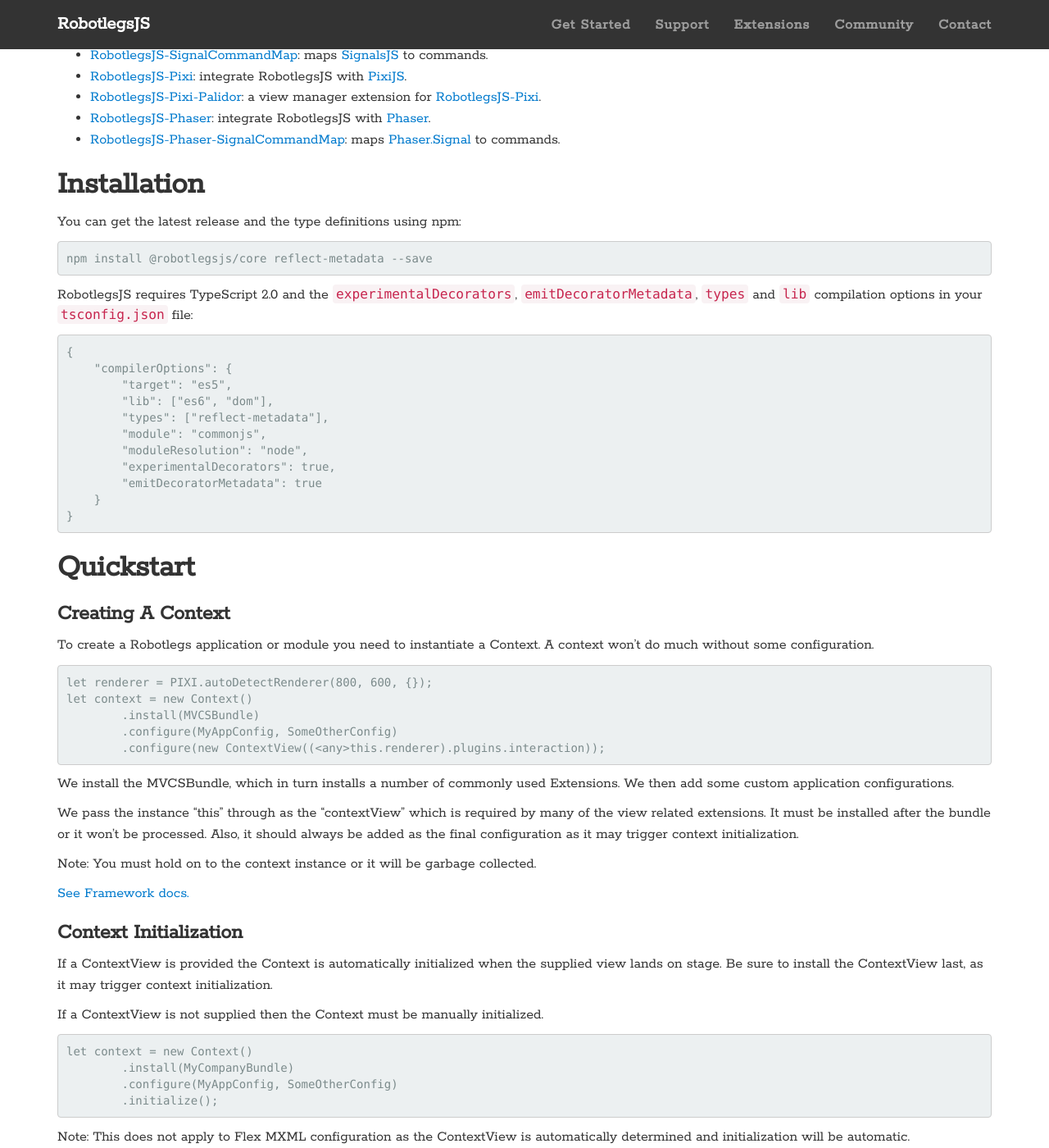
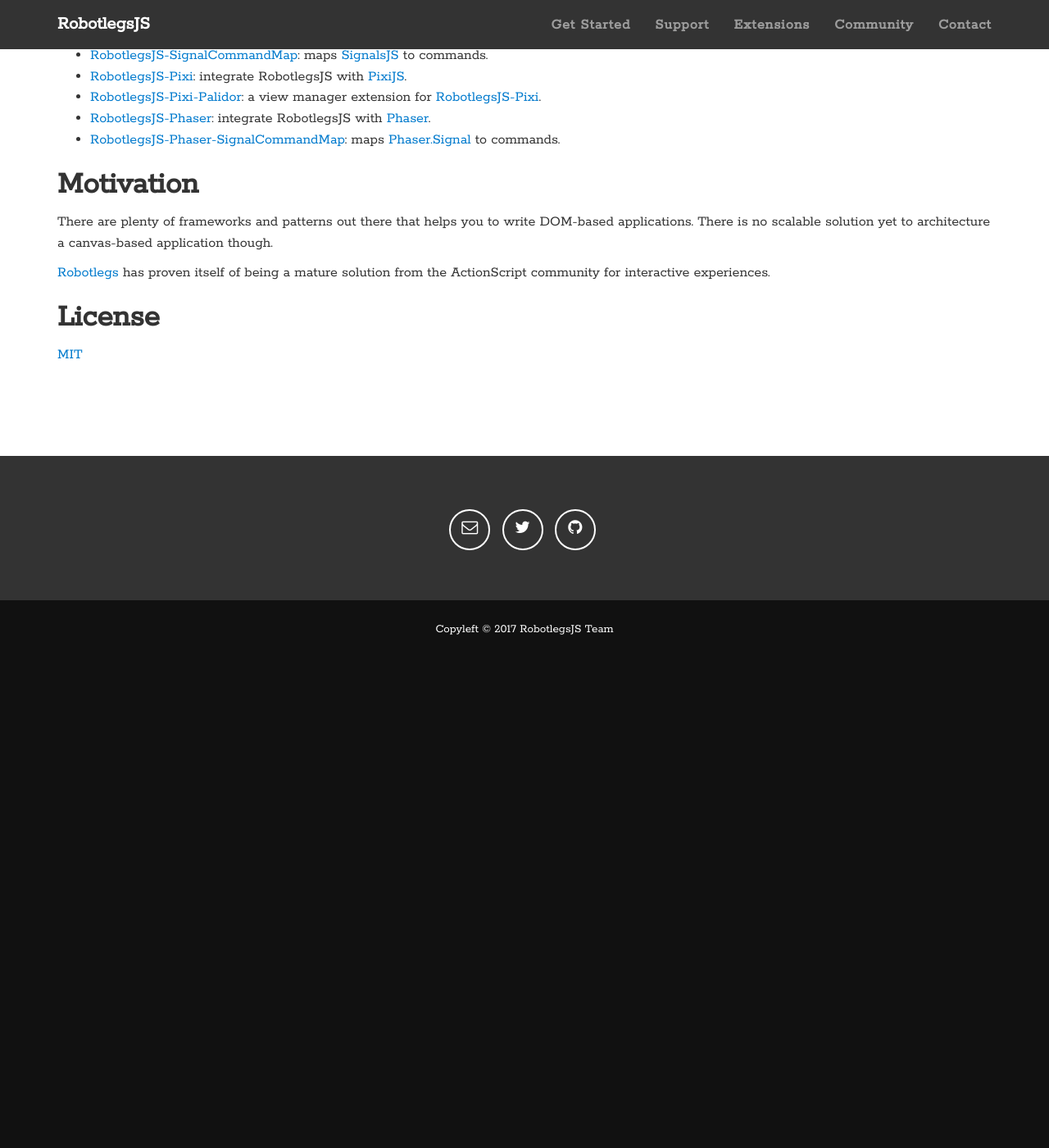
Before and after one commit to RobotlegsJS/robotlegsjs.github.io, a Jekyll site: the page built from pages/getstarted.md, in a window 1280 px wide and 1400 px high, scrolled down 505 px. Shown: the whole window at 82% size. Built offline with Jekyll 4.4.1, drawn with Linux system fonts in a browser that asks for light colours; after the commit the page ends 1308 px from its top, so only the background shows below that; some of the changed text lies outside the part shown.

Commit message:
update get started guide

````diff
--- a/pages/getstarted.md
+++ b/pages/getstarted.md
@@ -7,11 +7,6 @@
 ===
 
 [![Gitter chat](https://badges.gitter.im/RobotlegsJS/RobotlegsJS.svg)](https://gitter.im/RobotlegsJS/RobotlegsJS)
-[![Build Status](https://secure.travis-ci.org/RobotlegsJS/RobotlegsJS.svg?branch=master)](https://travis-ci.org/RobotlegsJS/RobotlegsJS)
-[![Code Climate](https://codeclimate.com/github/RobotlegsJS/RobotlegsJS/badges/gpa.svg)](https://codeclimate.com/github/RobotlegsJS/RobotlegsJS)
-[![Test Coverage](https://codeclimate.com/github/RobotlegsJS/RobotlegsJS/badges/coverage.svg)](https://codeclimate.com/github/RobotlegsJS/RobotlegsJS/coverage)
-[![npm version](https://badge.fury.io/js/%40robotlegsjs%2Fcore.svg)](https://badge.fury.io/js/%40robotlegsjs%2Fcore)
-[![Greenkeeper badge](https://badges.greenkeeper.io/RobotlegsJS/RobotlegsJS.svg)](https://greenkeeper.io/)
 
 RobotlegsJS is a architecture-based IoC framework for JavaScript/TypeScript. This
 version is a direct port from the [ActionScript 3.0 codebase](https://github.com/robotlegs/robotlegs-framework).
@@ -27,6 +22,7 @@
 - View management
 
 **Extensions**
+
 - [RobotlegsJS-Macrobot](https://github.com/RobotlegsJS/RobotlegsJS-Macrobot): extends commands, adding support to async and macro commands.
 - [RobotlegsJS-SignalCommandMap](https://github.com/RobotlegsJS/RobotlegsJS-SignalCommandMap): maps [SignalsJS](https://github.com/RobotlegsJS/SignalsJS) to commands.
 - [RobotlegsJS-Pixi](https://github.com/RobotlegsJS/RobotlegsJS-Pixi): integrate RobotlegsJS with [PixiJS](http://www.pixijs.com).
@@ -34,190 +30,10 @@
 - [RobotlegsJS-Phaser](https://github.com/RobotlegsJS/RobotlegsJS-Phaser): integrate RobotlegsJS with [Phaser](http://phaser.io).
 - [RobotlegsJS-Phaser-SignalCommandMap](https://github.com/RobotlegsJS/RobotlegsJS-Phaser-SignalCommandMap): maps [Phaser.Signal](https://photonstorm.github.io/phaser-ce/Phaser.Signal.html) to commands.
 
-Installation
-===
-
-You can get the latest release and the type definitions using npm:
-
-```
-npm install @robotlegsjs/core reflect-metadata --save
-```
-
-RobotlegsJS requires TypeScript 2.0 and the `experimentalDecorators`,
-`emitDecoratorMetadata`, `types` and `lib` compilation options in your
-`tsconfig.json` file:
-
-```json
-{
-    "compilerOptions": {
-        "target": "es5",
-        "lib": ["es6", "dom"],
-        "types": ["reflect-metadata"],
-        "module": "commonjs",
-        "moduleResolution": "node",
-        "experimentalDecorators": true,
-        "emitDecoratorMetadata": true
-    }
-}
-```
-
-Quickstart
-===
-
-### Creating A Context
-
-To create a Robotlegs application or module you need to instantiate a Context. A
-context won't do much without some configuration.
-
-```ts
-let renderer = PIXI.autoDetectRenderer(800, 600, {});
-let context = new Context()
-        .install(MVCSBundle)
-        .configure(MyAppConfig, SomeOtherConfig)
-        .configure(new ContextView((<any>this.renderer).plugins.interaction));
-```
-
-We install the MVCSBundle, which in turn installs a number of commonly used
-Extensions. We then add some custom application configurations.
-
-We pass the instance "this" through as the "contextView" which is required by
-many of the view related extensions. It must be installed after the bundle or it
-won't be processed. Also, it should always be added as the final configuration
-as it may trigger context initialization.
-
-Note: You must hold on to the context instance or it will be garbage collected.
-
-[See Framework docs.](docs/robotlegs/framework)
-
-### Context Initialization
-
-If a ContextView is provided the Context is automatically initialized when the
-supplied view lands on stage. Be sure to install the ContextView last, as it may
-trigger context initialization.
-
-If a ContextView is not supplied then the Context must be manually initialized.
-
-```ts
-let context = new Context()
-        .install(MyCompanyBundle)
-        .configure(MyAppConfig, SomeOtherConfig)
-        .initialize();
-```
-
-Note: This does not apply to Flex MXML configuration as the ContextView is
-automatically determined and initialization will be automatic.
-
-[See ContextView docs.](docs/robotlegs/extensions/contextView)
-
-### Application & Module Configuration
-
-A simple application configuration file might look something like this:
-
-```ts
-import {
-   IConfig,
-   IInjector,
-   IMediatorMap,
-   IEventCommandMap,
-   ContextView,
-   inject
-} from "@robotlegsjs/core";
-
-public class MyAppConfig implements IConfig
-{
-
-    @inject(IInjector)
-    injector: IInjector;
-
-    @inject(IMediatorMap)
-    mediatorMap: IMediatorMap;
-
-    @inject(IEventCommandMap)
-    commandMap: IEventCommandMap;
-
-    @inject(IContextView)
-    contextView: IEventCommandMap;
-
-    public function configure(): void
-    {
-        // Map UserModel as a context enforced singleton
-        this.injector.bind(UserModel).toSelf().inSingletonScope();
-
-        // Create a UserProfileMediator for each UserProfileView
-        // that lands inside of the Context View
-        this.mediatorMap.map(UserProfileView).toMediator(UserProfileMediator);
-
-        // Execute UserSignInCommand when UserEvent.SIGN_IN
-        // is dispatched on the context's Event Dispatcher
-        this.commandMap.map(UserEvent.SIGN_IN).toCommand(UserSignInCommand);
-
-        // The "view" property is a DisplayObjectContainer reference.
-        this.contextView.view.addChild(new MainView());
-    }
-}
-```
-
-The configuration file above implements IConfig. An instance of this class will
-be created automatically when the context initializes.
-
-We Inject the utilities that we want to configure, and add our Main View to the
-Context View.
-
-[See Framework documentation](docs/robotlegs/framework)
-
-#### An Example Mediator
-
-The mediator we mapped above might look like this:
-
-```ts
-import { inject, IEventMap, IEventDispatcher, Mediator } from "@robotlegsjs/core";
-import { UserProfileView } from "./UserProfileView";
-
-public class UserProfileMediator extends Mediator<UserProfileView>
-{
-    public function initialize():void
-    {
-        // Redispatch an event from the view to the framework
-        this.addViewListener(UserEvent.SIGN_IN, dispatch);
-    }
-}
-```
-
-The view that caused this mediator to be created is available for Injection.
-
-[MediatorMap](https://github.com/robotlegs/robotlegs-framework/tree/master/src/robotlegs/bender/extensions/mediatorMap)
-
-#### An Example Command
-
-The command we mapped above might look like this:
-
-```ts
-import { Command, inject } from "@robotlegsjs/core";
-
-public class UserSignInCommand extends Command
-{
-    @inject(UserEvent)
-    event: UserEvent;
-
-    @inject(UserModel)
-    model: UserModel;
-
-    public function execute(): void
-    {
-        if (event.username == "bob")
-            model.signedIn = true;
-    }
-}
-```
-
-The event that triggered this command is available for Injection.
-
-[See EventCommandMap docs.](docs/robotlegs/extensions/eventCommandMap)
-
 Motivation
 ===
 
-There is plenty of frameworks and patterns out there that helps you to write
+There are plenty of frameworks and patterns out there that helps you to write
 DOM-based applications. There is no scalable solution yet to architecture a
 canvas-based application though.
 
@@ -227,4 +43,4 @@
 License
 ===
 
-[MIT](LICENSE)
+[MIT](https://github.com/RobotlegsJS/RobotlegsJS/blob/master/LICENSE)
````
